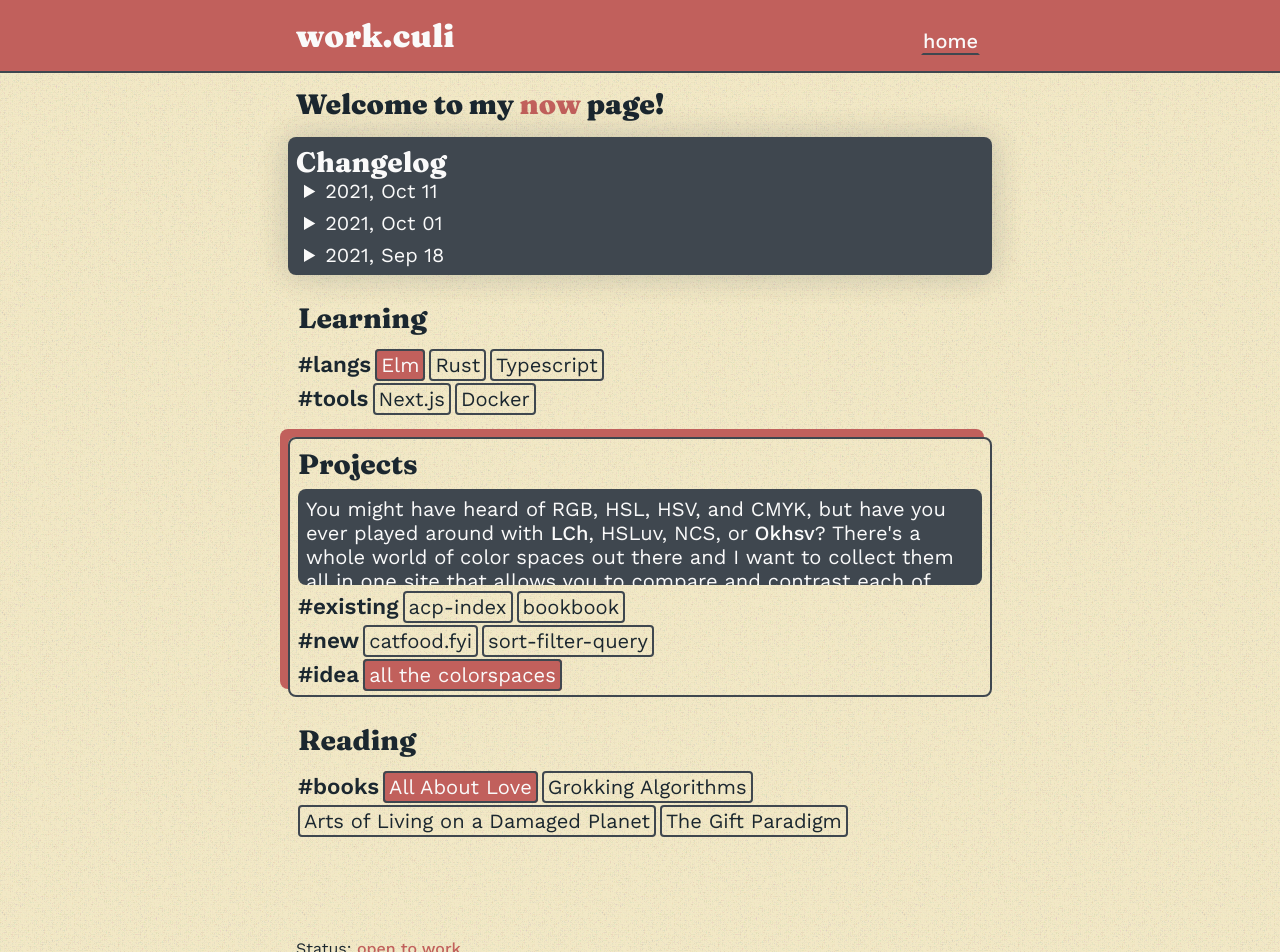
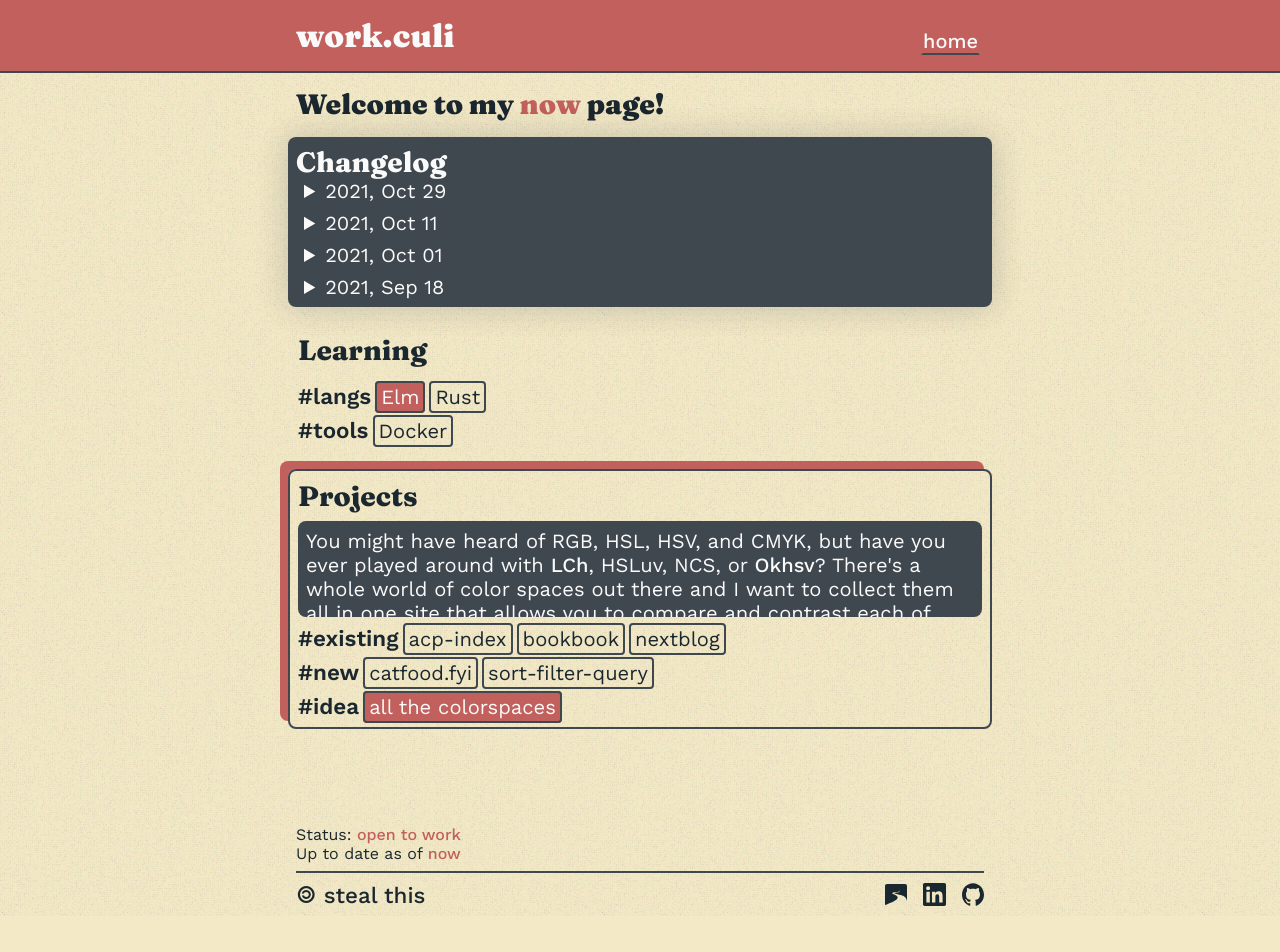
Before and after one commit to tif-calin/portfolio.culi.page, a React app: page /now in a window 1280 px wide. Shown: the top 952 px of the page. After the commit the page ends 916 px from the top, so only its background shows below. Built offline with nearby package versions, Linux system fonts and the light colour scheme.

Commit message:
update now page 2021-oct29

```diff
--- a/src/components/now/NowPage.jsx
+++ b/src/components/now/NowPage.jsx
@@ -4,7 +4,9 @@ import '../../style/now.scss';
 import NowSection from './NowSection.jsx';
 
 // const LAST_UPDATED = new Date('2021-09-18T18:48Z');
-const LAST_UPDATED = new Date('2021-10-11T18:55Z');
+const LAST_UPDATED = new Date('2021-10-30T04:01Z');
+
+console.log('%c Welcome to my now page!', 'background-color: #c1605c; color: #fafafa')
 
 const NowPage = () => {
 
@@ -17,6 +19,14 @@ const NowPage = () => {
 
       <section className="changelog-page">
         <h2>Changelog</h2>
+        <details>
+          <summary>2021, Oct 29</summary>
+          <ul>
+            <span>projects_existing_bookbook</span>
+            <span>projects_existing_nextblog</span>
+            <span>learning_langs_elm</span>
+          </ul>
+        </details>
         <details>
           <summary>2021, Oct 11</summary>
           <ul>
@@ -43,13 +53,16 @@ const NowPage = () => {
         title="Learning"
         lists={{
           langs: {
-            Elm: <p>I'm in love with the design philosophy behind this project. I've been going through the Elm docs (which doubles as a tutorial) as well as exercises on <a href="https://exercism.org/tracks/elm" target="_blank" rel="noreferrer">exercism.org</a>.</p>,
+            Elm: <>
+              <p>I'm in love with the design philosophy behind this project. I've been going through the Elm docs (which doubles as a tutorial) as well as exercises on <a href="https://exercism.org/tracks/elm" target="_blank" rel="noreferrer">exercism.org</a>.</p>
+              <p>(oct29) Still making my way through the Elm docs. The exercism track ended up being not as well made as I had hoped (tho it's open sourced so maybe I could fix that one day!). I haven't had as much time as I would've like to to work on Elm stuff, but I have a couple of projects I'm hoping to work on that I think Elm would be perfect for</p>
+            </>,
             // Swift: <p>A friend of mine recently asked if I wanted to help them make a mood ring Apple Watch app. So I've been learning Swift.</p>,
             Rust: <p>Rust is so in right now! It's a language I've wanted to learn for a long time and after going through this amazing introductory <a href="https://fasterthanli.me/articles/a-half-hour-to-learn-rust" target="_blank" rel="noreferrer">tutorial</a>, I got really motivated to dig in deeper. Soon I'll be able to <a href="https://github.com/ansuz/RIIR" target="_blank" rel="noreferrer">RIIR</a>!</p>,
-            Typescript: <p>I've been practicing Typescript for a couple of months. I have a really solid understanding of Javascript and have experience with statically typed languages (Java and C++) so the basics were really easy to pick up.</p>
+            // Typescript: <p>I've been practicing Typescript for a couple of months. I have a really solid understanding of Javascript and have experience with statically typed languages (Java and C++) so the basics were really easy to pick up.</p>
           },
           tools: {
-            'Next.js': <p>I just finished building the next.js blog that the docs have you build. I've converted it to Typescript and have started customizing it. I also wrote my first blog post and published the blog using Vercel to <a href="https://blog.culi.page/">blog.culi.page</a>. Right now I'm working on buiding some custom components I'd like to use for my blog posts (e.g. references, headings with anchors, etc) and am trying to figure out how to hack remark.js to let me use React components in markdown.</p>,
+            // 'Next.js': <p>I just finished building the next.js blog that the docs have you build. I've converted it to Typescript and have started customizing it. I also wrote my first blog post and published the blog using Vercel to <a href="https://blog.culi.page/">blog.culi.page</a>. Right now I'm working on buiding some custom components I'd like to use for my blog posts (e.g. references, headings with anchors, etc) and am trying to figure out how to hack remark.js to let me use React components in markdown.</p>,
             Docker: <p>While in college, I wrote a Discord bot in Python to message our discord whenever the our student senate website was updated with a new bill. At some point I was trying to give the program to a friend who could run it 24/7 and he casually told me to "just put it in a Docker container." To this day, I'm still working on porting old Python projects into Docker containers. Right now I want to take some Python code I wrote to scrape website for catfood data for a project I'm working on (see: catfood.fyi below).</p>,
             // Redis: <p>I've recently realized Redis is not just a way to supplement your database but can actually BE your database. So I've been digging into it more deeply to see how I could implement it in some of my side projects.</p>
           }
@@ -62,17 +75,28 @@ const NowPage = () => {
         lists={{
           existing: {
             'acp-index': <p>
-              Today, we finally merged some features I worked on a couple of weeks ago that ditches our auth system to utilize GitHub's OAuth API. In addition, I've been meeting up biweekly with some past team members to add new features and polish the UX.
+              (oct11) Today, we finally merged some features I worked on a couple of weeks ago that ditches our auth system to utilize GitHub's OAuth API. In addition, I've been meeting up biweekly with some past team members to add new features and polish the UX.
             </p>,
-            bookbook: <p>
-              One of my favorite projects I've worked on was an app, called <a href="https://bookbookbook.club/">bookbook</a>, which helps book clubs democratically vote on which book to read next using ranked choice voting. I've been working on updating the old code to utilize modern React features and be more responsive on mobile.
-            </p>,
+            bookbook: <>
+              <p>
+                One of my favorite projects I've worked on was an app, called <a href="https://bookbookbook.club/">bookbook</a>, which helps book clubs democratically vote on which book to read next using ranked choice voting. I've been working on updating the old code to utilize modern React features and be more responsive on mobile.
+              </p>
+              <p>
+                (oct29) Finally managed to update the old bookbook two days ago. It's been switched over to functional components so that we can utilize React hooks! I also update the style pretty significantly though I think the overall feel is the same. It looks a lot better on mobile now as well. There's still a lot to polish under the hood, but the big stuff is finally out of the way and I'm really looking forwards to working on some actual new features!
+              </p>
+            </>,
+            nextblog: <>
+              <p>
+                (oct29) To practice Next.js and my Typescript skills, I decided to make a blog! I'm really inspired by interactive blogs like Nicky Case's "interactive explorables" and I hope to get my blog posts to that level of interactivity. I got my first post up. It's a guide on building the perfect cat garden. <a href="https://blog.culi.page/">Check it out</a>!
+              </p>
+            </>,
             // votevote: ``
           },
           new: {
             // 'mood ring apple watch app': <p>A friend of mine wanted to work on an Apple Watch app. I'm fascinated by the different design philosophies that have to be adapted to make a good app on such a medium. The end goal is some sort of "mood ring" app that takes into account biometric data! Right now I'm mostly just practicing my Swift.</p>,
-            'catfood.fyi': <><p>I wrote a couple of Python scrapers before to scrape catfood data from various sites. This was mostly for my own personal benefit at first (I have two lovely cats). I wanted to collect macronutrient, price, and ingredient data and then analyze to find the best quality and lowest costing (did you know catfood had the highest increase in shoplifting rates of any grocery store product during the pandemic??) catfoods available. I think this data and these tools could really come in handy to other cat parents and want to build out a website that allows people to access them. For now I'm trying to consolidate my various bits of relevant Python code to put into a public repo.</p>
-            <p>I made a page outlining some of my goals for this project <a href="https://culi.page/cats">here</a>!</p>
+            'catfood.fyi': <>
+              <p>I wrote a couple of Python scrapers before to scrape catfood data from various sites. This was mostly for my own personal benefit at first (I have two lovely cats). I wanted to collect macronutrient, price, and ingredient data and then analyze to find the best quality and lowest costing (did you know catfood had the highest increase in shoplifting rates of any grocery store product during the pandemic??) catfoods available. I think this data and these tools could really come in handy to other cat parents and want to build out a website that allows people to access them. For now I'm trying to consolidate my various bits of relevant Python code to put into a public repo.</p>
+              <p>I made a page outlining some of my goals for this project <a href="https://culi.page/cats">here</a>!</p>
             </>,
             'sort-filter-query': <>
               <p>
@@ -91,7 +115,7 @@ const NowPage = () => {
         start="all the colorspaces"
       />
 
-      <NowSection
+      {/* <NowSection
         title="Reading"
         lists={{
           books: {
@@ -114,7 +138,7 @@ const NowPage = () => {
           }
         }}
         start="All About Love"
-      />
+      /> */}
 
       {/* <NowSection
         title="Backburner"
```
